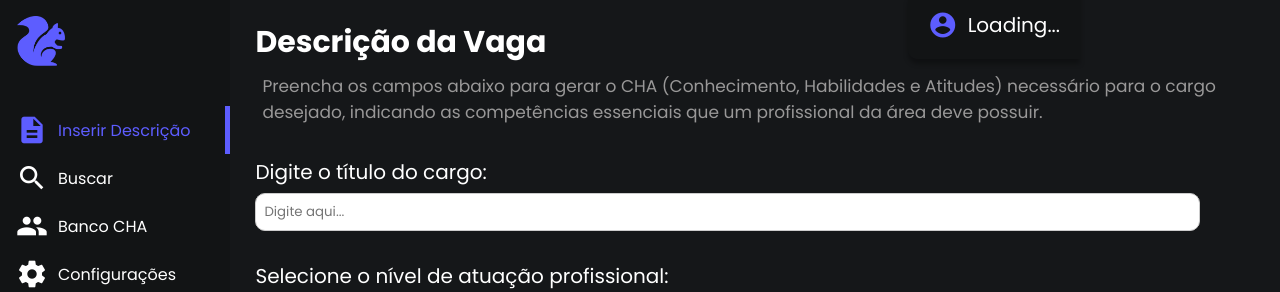
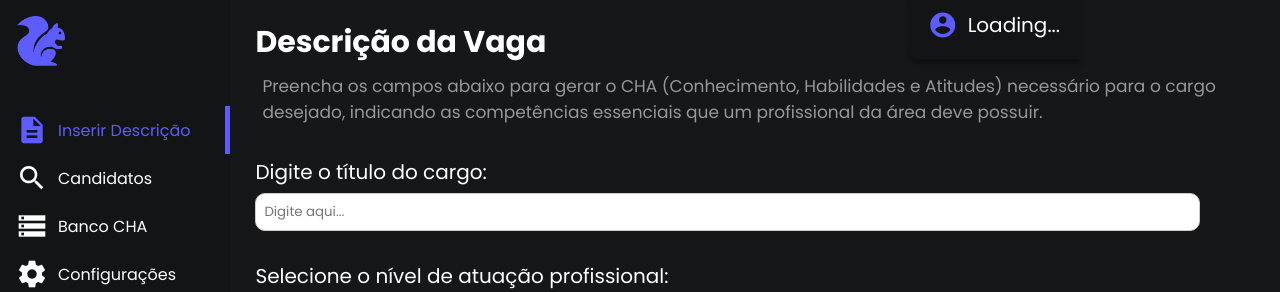
Before and after one commit to CodeSquirrel-API/RecrutaTech-FrontEnd, a Vue app: page /Home in a window 1280 px wide. Shown: the top 292 px of the page. Built offline with nearby package versions, Linux system fonts and the light colour scheme; no server answers; sample sign-in values are in the browser's storage.

Commit message:
chore: Update menu

```diff
--- a/src/components/Sidebar.vue
+++ b/src/components/Sidebar.vue
@@ -15,14 +15,14 @@
 			</router-link>
 			<router-link to="/busca" class="button">
 				<span class="material-icons">search</span>
-				<span class="text">Buscar</span>
+				<span class="text">Candidatos</span>
 			</router-link>
 			<!-- <router-link to="/resultados" class="button">
 		  <span class="material-icons">timeline</span>
 		  <span class="text">Resultados</span>
 		</router-link> -->
 			<router-link to="/bancocha" class="button">
-				<span class="material-icons">group</span>
+				<span class="material-icons">storage</span>
 				<span class="text">Banco CHA</span>
 			</router-link>
 			<router-link to="/configuracoes" class="button">
```
